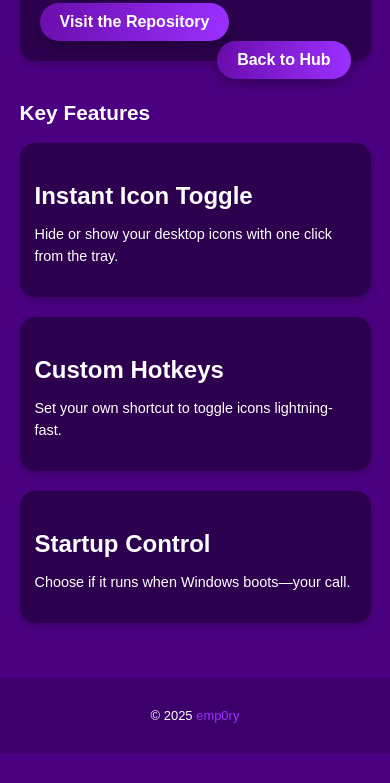
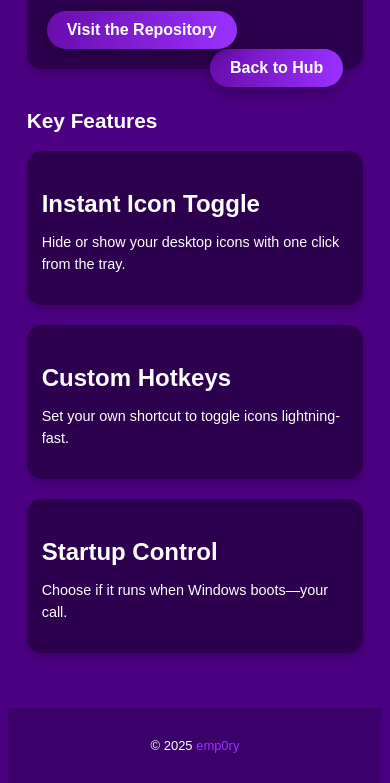
Before and after one commit to emp0ry/Hide-Icons, a plain HTML site: page docs/index.html in a window 390 px wide. Shown: the part 282-1065 px from the top of the page. Before the commit the page ends 1035 px from the top, so only its background shows below. Drawn offline with Linux system fonts and the light colour scheme.

Commit message:
Update website

```diff
--- a/docs/css/styles.css
+++ b/docs/css/styles.css
@@ -1,14 +1,11 @@
 html, body {
     height: 100%;
-    margin: 0;
-    padding: 0;
 }
 
 body {
-    margin: 0;
     font-family: 'Poppins', sans-serif;
     background: linear-gradient(135deg, #2f0057 0%, #4b0082 50%, #8a2be2 100%);
-    background: #4b0082; /* Fallback for older browsers */
+    background: #4b0082; /* Fallback */
     color: #ffffff;
     min-height: 100vh;
     overflow-x: hidden;
@@ -55,7 +52,7 @@ p {
     border-radius: 50px;
     transition: transform 0.3s ease, box-shadow 0.3s ease;
     box-shadow: 0 5px 15px rgba(0, 0, 0, 0.3);
-    -webkit-tap-highlight-color: rgba(0, 0, 0, 0); /* iPhone touch fix */
+    -webkit-tap-highlight-color: rgba(0, 0, 0, 0);
 }
 
 .btn:hover {
@@ -64,7 +61,7 @@ p {
 }
 
 .btn:active {
-    transform: scale(0.95); /* Better touch feedback */
+    transform: scale(0.95);
     box-shadow: 0 3px 10px rgba(0, 0, 0, 0.2);
 }
 
@@ -73,7 +70,7 @@ p {
     padding: 20px;
     border-radius: 15px;
     margin-bottom: 40px;
-    -webkit-backdrop-filter: blur(12px);
+    -webkit-backdrop-filter: blur(12px); /* Safari support */
     backdrop-filter: blur(12px);
     box-shadow: 0 4px 8px rgba(0, 0, 0, 0.2);
 }
@@ -95,7 +92,7 @@ p {
     border-radius: 15px;
     box-shadow: 0 4px 8px rgba(0, 0, 0, 0.2);
     transition: transform 0.3s ease;
-    -webkit-backdrop-filter: blur(12px);
+    -webkit-backdrop-filter: blur(12px); /* Safari support */
     backdrop-filter: blur(12px);
 }
 
@@ -117,7 +114,6 @@ footer {
     box-sizing: border-box;
     color: #fff;
     margin-top: auto;
-    position: relative;
 }
 
 footer a {
@@ -129,10 +125,10 @@ footer a:hover {
     text-decoration: underline;
 }
 
-/* Fallback for browsers that don’t support backdrop-filter */
+/* Fallback for browsers without backdrop-filter support */
 @supports not (backdrop-filter: blur(12px)) {
     .about, .feature-card {
-        background: rgba(25, 0, 46, 0.8); /* Solid fallback */
+        background: rgba(25, 0, 46, 0.8);
     }
 }
 
@@ -155,11 +151,11 @@ footer a:hover {
         padding: 20px 10px;
     }
     .features {
-        grid-template-columns: 1fr; /* Single column */
+        grid-template-columns: 1fr;
     }
 }
 
-/* Extra tweak for narrow iPhone screens */
+/* Narrow screens (e.g., iPhone SE) */
 @media (max-width: 400px) {
     h1 {
         font-size: 2.2em;
--- a/docs/index.html
+++ b/docs/index.html
@@ -2,6 +2,8 @@
 <html lang="en">
     <head>
         <meta charset="UTF-8">
+
+        <!-- Google tag (gtag.js) -->
         <script async src="https://www.googletagmanager.com/gtag/js?id=G-QY5L70VTTG"></script>
         <script>
         window.dataLayer = window.dataLayer || [];
@@ -9,12 +11,15 @@
         gtag('js', new Date());
         gtag('config', 'G-QY5L70VTTG');
         </script>
+
         <meta name="language" content="en">
         <meta name="viewport" content="width=device-width, initial-scale=1.0">
         <meta name="description" content="Hide-Icons - A lightweight Windows tray app to toggle desktop icons, set custom hotkeys, and manage startup. Simple, fast, clutter-free.">
         <meta name="keywords" content="Hide-Icons, Windows app, desktop icons, tray tool, hotkeys, emp0ry, GitHub">
         <meta name="author" content="emp0ry">
         <meta name="robots" content="index, follow">
+
+        <!-- Security -->
         <meta name="referrer" content="strict-origin-when-cross-origin">
         <meta http-equiv="Content-Security-Policy" content="
             default-src 'self';
@@ -25,23 +30,42 @@
             connect-src 'self' https://www.google-analytics.com;
             frame-ancestors 'self';
         ">
+
+        <!-- Performance -->
         <meta name="theme-color" content="#4b0082">
+
+        <!-- Apple -->
         <meta name="mobile-web-app-capable" content="yes">
         <meta name="apple-mobile-web-app-status-bar-style" content="black-translucent">
+
+        <!-- Open Graph / Facebook -->
         <meta property="og:type" content="website">
         <meta property="og:url" content="https://emp0ry.github.io/Hide-Icons/">
         <meta property="og:title" content="Hide-Icons - Toggle Desktop Icons with Ease">
         <meta property="og:description" content="A lightweight Windows tray app to hide/show desktop icons, set hotkeys, and manage startup. Keep your desktop clean and simple.">
         <meta property="og:site_name" content="Hide-Icons">
+
+        <!-- Twitter -->
         <meta name="twitter:card" content="summary_large_image">
         <meta name="twitter:url" content="https://emp0ry.github.io/Hide-Icons/">
         <meta name="twitter:title" content="Hide-Icons - Toggle Desktop Icons with Ease">
         <meta name="twitter:description" content="A lightweight Windows tray app to hide/show desktop icons, set hotkeys, and manage startup. Keep your desktop clean and simple.">
+
+        <!-- Canonical URL -->
         <link rel="canonical" href="https://emp0ry.github.io/Hide-Icons/">
-        <link rel="icon" type="image/x-icon" href="/icon.ico?v=1">
+
+        <!-- Favicon (assumes erscripts.ico is in repo root) -->
+        <link rel="icon" type="image/x-icon" href="/icon.ico">
+
+        <!-- Google Fonts: Poppins -->
         <link href="https://fonts.googleapis.com/css2?family=Poppins:wght@400;600&display=swap" rel="stylesheet">
-        <link rel="stylesheet" type="text/css" href="css/styles.css?v=1">
+
+        <!-- External CSS -->
+        <link rel="stylesheet" type="text/css" href="css/styles.css">
+
         <title>Hide-Icons - Clean Your Desktop in One Click</title>
+
+        <!-- Structured Data (Schema.org) -->
         <script type="application/ld+json">
         {
           "@context": "https://schema.org",
```
